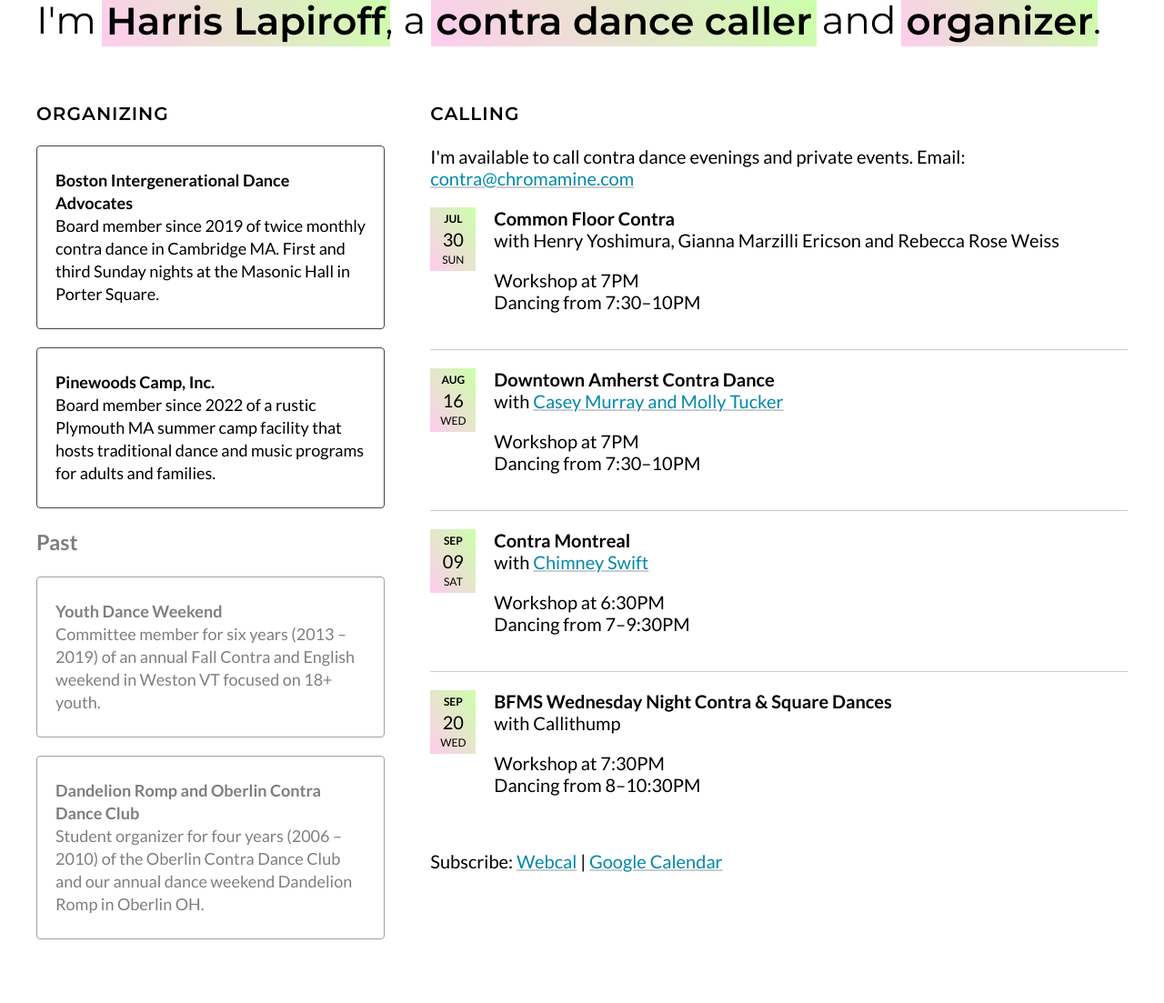
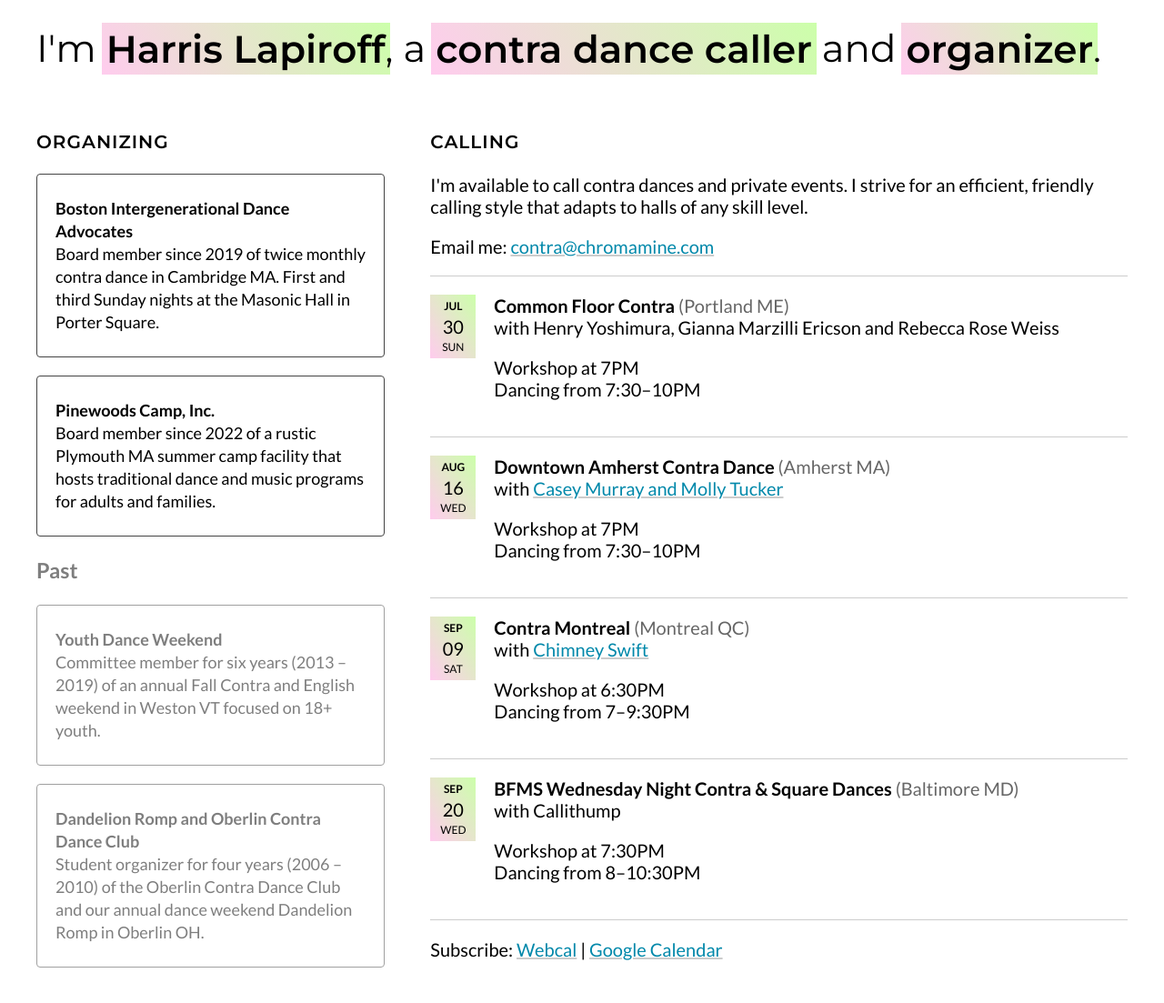
Before and after one commit to harrislapiroff/chromamine.com, a Jekyll site: the page built from contra/index.html, in a window 1280 px wide, cut to the strip 205-1389 px from the top of the page. Shown: the top 1103 px of the strip at 91% size. Built offline with Jekyll 4.4.1, drawn with Linux system fonts in a browser that asks for light colours; some of the changed text lies outside the part shown.

Commit message:
Refine design and content

```diff
--- a/contra/index.html
+++ b/contra/index.html
@@ -25,18 +25,24 @@
         <main>
             <section class="calling">
                 <h2>Calling</h2>
-                <p>I'm available to call contra dance evenings and private events. Email: <a href="mailto:contra@chromamine.com">contra@chromamine.com</a></p>
+                <div class="hire-box">
+                    <p>I'm available to call contra dances and private events. I strive for an efficient, friendly calling style that adapts to halls of any skill level.</p>
+                    <p>Email me: <a href="mailto:contra@chromamine.com">contra@chromamine.com</a></p>
+                </div>
                 <div class="upcoming">
                     <h3 class="sr-only">Upcoming</h3>
                     <ul>
                         {% for dance in site.data.contra.caller.upcoming %}
                             <li>
-                                <h4><a href="{{ dance.url }}">{{ dance.name }}</a></h4>
-                                <div class="date">
+                                <h4>
+                                    <a href="{{ dance.url }}">{{ dance.name }}</a>
+                                    <span class="city" title="{{ dance.street }}, {{ dance.city }}">({{ dance.city }})</span>
+                                </h4>
+                                <time class="date" datetime="{{ dance.date }}">
                                     <span class="month">{{ dance.date | date: "%b" }}</span>
                                     <span class="day">{{ dance.date | date: "%d" }}</span>
                                     <span class="dow">{{ dance.date | date: "%a" }}</span>
-                                </div>
+                                </time>
                                 {% if dance.band %}
                                     {% if dance.bandURL %}
                                         <div class="band">with <a href="{{ dance.bandURL }}">{{ dance.band }}</a></div>
--- a/contra/static/styles/styles.sass
+++ b/contra/static/styles/styles.sass
@@ -1,8 +1,12 @@
 ---
 ---
 
+=medium-dn
+    @media (max-width: 1300px)
+        @content
+
 =small-dn
-    @media (max-width: 60rem)
+    @media (max-width: 800px)
         @content
 
 html
@@ -52,7 +56,7 @@
     --neg-margin: 4rem
     margin: 0 calc(-1 * var(--neg-margin)) 4rem calc(-1 * var(--neg-margin))
     position: relative
-    +small-dn
+    +medium-dn
         margin: 0 0 4rem 0
 
 .heading-video__video
@@ -79,7 +83,7 @@
         &:hover
             text-decoration: underline
 
-    +small-dn
+    +medium-dn
         transform: none
         position: static
         margin-top: 0.5rem
@@ -168,11 +172,10 @@
 
             margin-bottom: 2rem
             padding-bottom: 2rem
-
-            &:not(:last-child)
-                border-bottom: 1px solid #CCC
+            border-bottom: 1px solid #CCC
 
             .date
+                display: block
                 position: absolute
                 top: 0
                 left: 0
@@ -204,8 +207,16 @@
             h4
                 margin: 0
                 padding: 0
+                font-weight: normal
                 > a
-                    color: inherit
+                    color: #000
                     text-decoration: none
+                    font-weight: bold
                     &:hover
                         text-decoration: underline
+                > .city
+                    color: #666
+
+.hire-box
+    border-bottom: 1px solid #CCC
+    margin-bottom: 2rem
```
